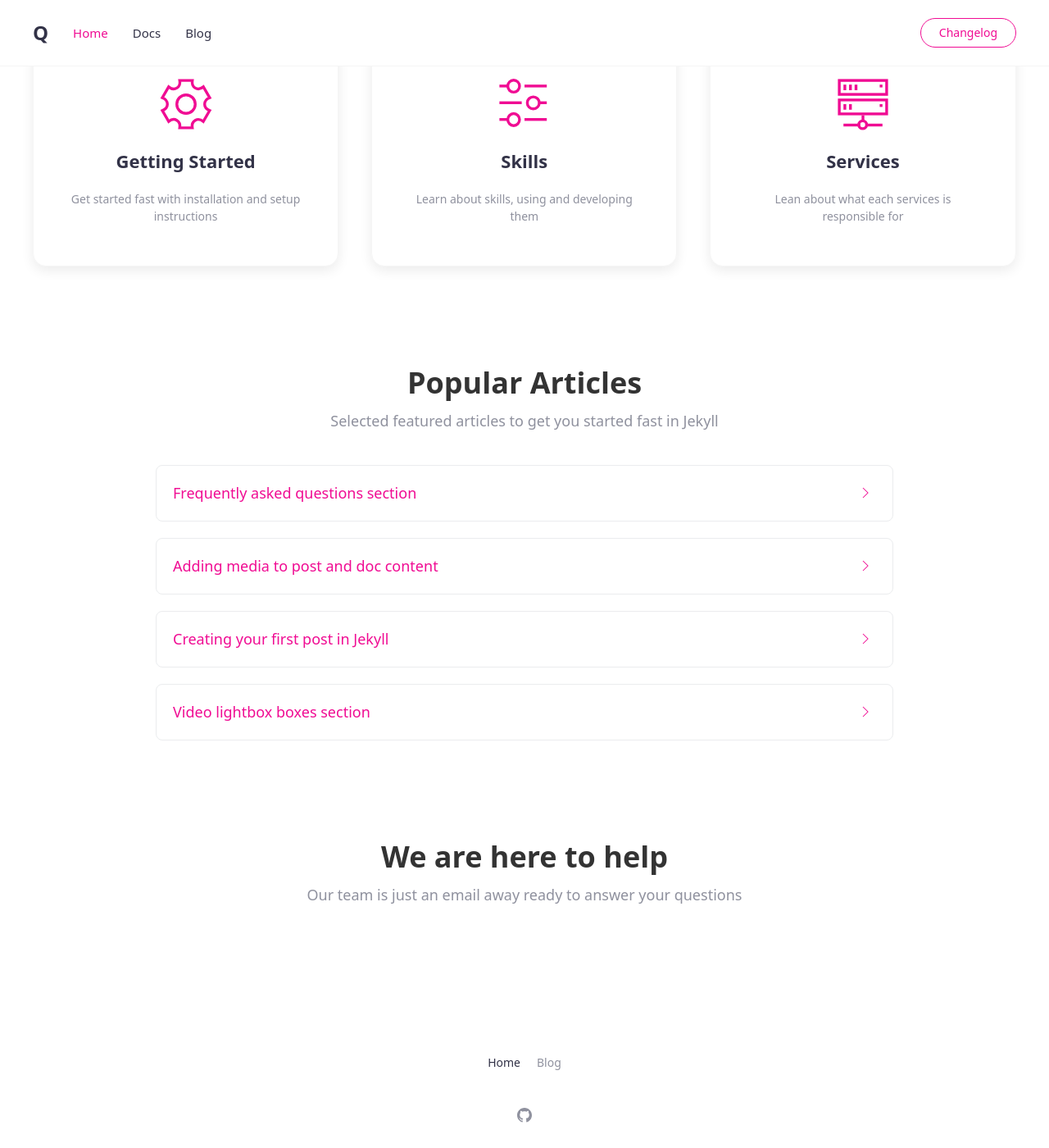
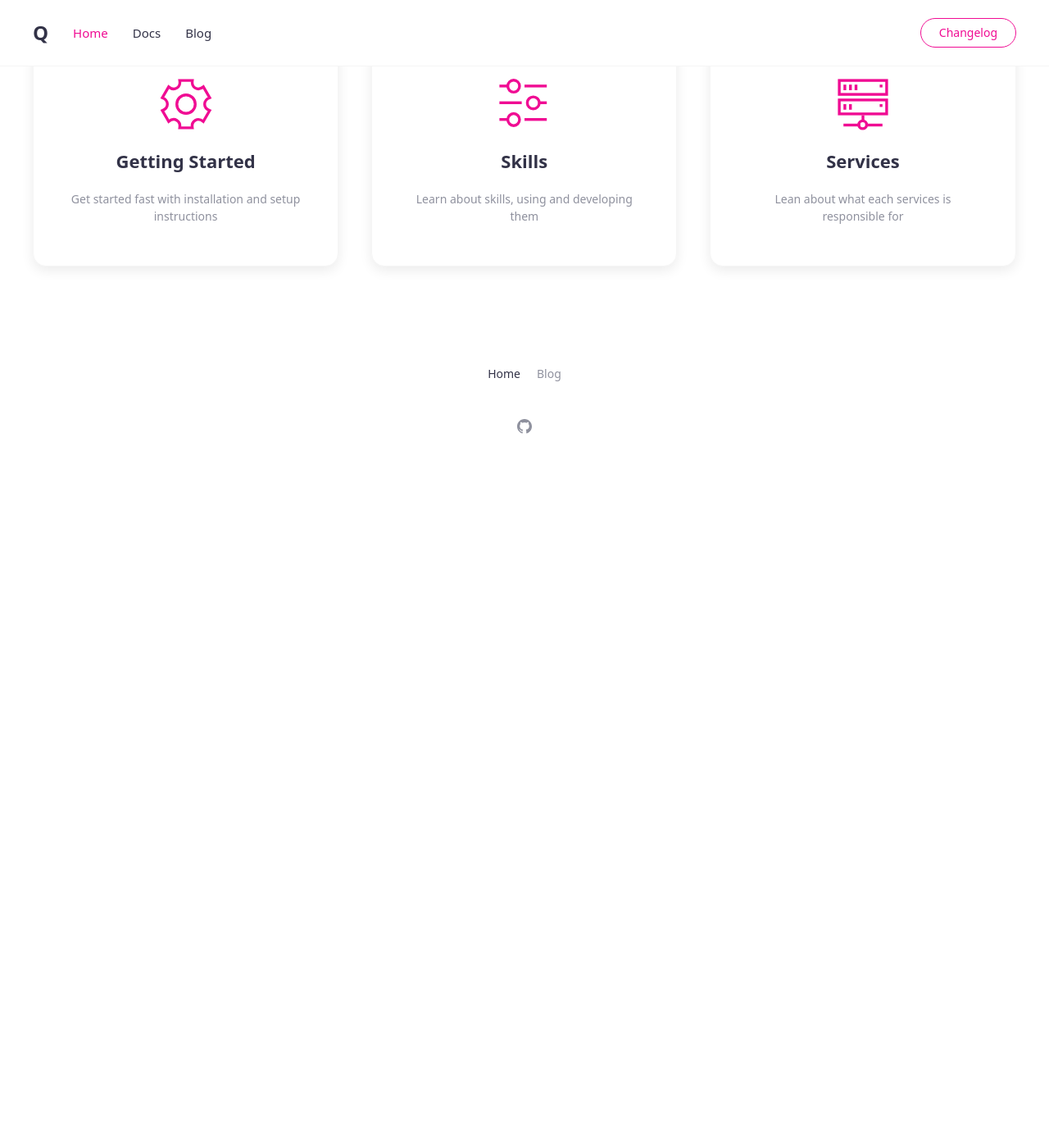
Before and after one commit to techger/Q-assistant.github.io, a Jekyll site: the page built from index.md, in a window 1280 px wide and 1400 px high, scrolled down 848 px. Shown: the whole window at 82% size. Built offline with Jekyll 4.4.1, drawn with Linux system fonts in a browser that asks for light colours; after the commit the page ends 1478 px from its top, so only the background shows below that.

Commit message:
Writing documentation.

```diff
--- a/index.md
+++ b/index.md
@@ -9,7 +9,3 @@ hero:
 ---
 
 {% include boxes.html columns="3" title="Browse Topics" subtitle="Chose an option that you need help with or search above" %}
-
-{% include featured.html tag="featured" title="Popular Articles" subtitle="Selected featured articles to get you started fast in Jekyll" %}
-
-{% include team.html authors="evan, john, sara, alex, tom, daniel" title="We are here to help" subtitle="Our team is just an email away ready to answer your questions" %}
```
